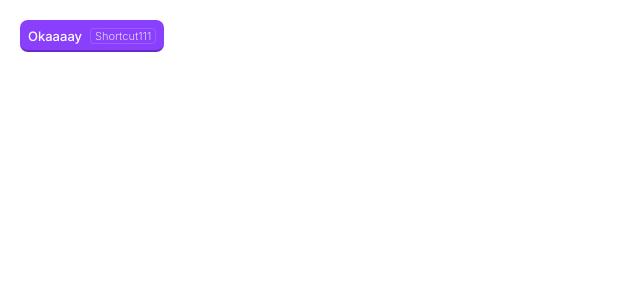
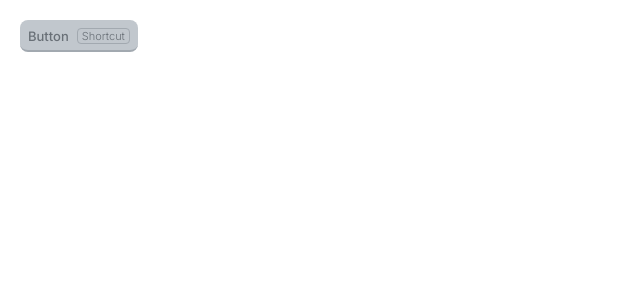
Before and after one commit to kdubrovsky/kanban-app, a React (Vite) app: page / in a window 1280 px wide. Shown: the top 300 px of the page, without its empty margins (0-640 px from the left). Built offline with nearby package versions, Linux system fonts and the light colour scheme.

Commit message:
Add main button styles and props

```diff
--- a/src/App.jsx
+++ b/src/App.jsx
@@ -7,15 +7,15 @@ function App() {
     }
 
     return (
-
         <>
             <Button
                 style='main'
-                priority='primary'
+                priority='secondary'
                 size='standard'
-                shortcut='Shortcut111'
+                shortcut='Shortcut'
                 onClick={dummyHandler}
-                title="Okaaaay"
+                title='Button'
+                disabled={true}
             />
         </>
     )
--- a/src/components/ui/Button/Button.jsx
+++ b/src/components/ui/Button/Button.jsx
@@ -1,4 +1,5 @@
 import css from './Button.module.scss';
+import classnames from 'classnames';
 
 function Button({
     type = 'button',  // submit or button
@@ -8,14 +9,19 @@ function Button({
     shortcut,         // shortcut text
     icon,             // svg icon
     onClick,          // onClick handler
-    title             // button title
+    title,            // button title
+    disabled = false
 }) {
+
+    const classNames = classnames(css[style], css[priority], css[size]);
+
 
     return (
         <button
-            className={css.main}
+            className={classNames}
             type={type}
             onClick={onClick}
+            disabled={disabled}
         >
             {title}
             {shortcut && <span className={css.shortcut}>{shortcut}</span>}
--- a/src/components/ui/Button/Button.module.scss
+++ b/src/components/ui/Button/Button.module.scss
@@ -1,6 +1,5 @@
-@use '../../../scss/modules/colors';
-@use '../../../scss/modules/typography';
-
+@use "../../../scss/modules/colors";
+@use "../../../scss/modules/typography";
 
 button {
     cursor: pointer;
@@ -15,42 +14,106 @@ button {
     }
 }
 
-.main {
-    @include typography.setFont(M, medium);
-    padding: 8px 8px 6px 8px;
-    gap: 8px;
-    color: colors.$gray-0;
-    background-color: colors.$brand-60;
-    border-bottom: 2px solid colors.$brand-70;
-}
-
 .shortcut {
     @include typography.setFont(XS, light);
     display: inline-block;
     line-height: 14px;
     padding: 0px 4px;
+    background-color: transparent;
+    border: 1px solid colors.$gray-100;
     border-radius: 4px;
-    color: rgba(colors.$gray-0, 0.8);
-    background-color: transparent;
-    border: 1px solid rgba(colors.$gray-0, 0.16);
 }
 
+.main {
+    @include typography.setFont(M, medium);
+    padding: 8px 8px 6px 8px;
+    gap: 8px;
 
+    &.primary {
+        color: colors.$gray-0;
+        background-color: colors.$brand-60;
+        border-bottom: 2px solid colors.$brand-70;
 
+        .shortcut {
+            color: rgba(colors.$gray-0, 0.8);
+            border-color: rgba(colors.$gray-0, 0.16);
+        }
 
+        &:hover {
+            background: linear-gradient(
+                    to bottom,
+                    rgba(colors.$brand-80, 0.24),
+                    rgba(colors.$brand-80, 0.24)
+                ),
+                colors.$brand-60;
+        }
 
+        &:active {
+            background: linear-gradient(
+                    to bottom,
+                    rgba(colors.$brand-80, 0.32),
+                    rgba(colors.$brand-80, 0.32)
+                ),
+                colors.$brand-60;
+        }
 
+        &[disabled] {
+            color: colors.$gray-60;
+            background-color: colors.$gray-30;
+            border-bottom: 2px solid colors.$gray-40;
 
+            .shortcut {
+                color: colors.$gray-60;
+                border-color: colors.$gray-40;
+            }
 
+            &:hover {
+                background: colors.$gray-30;
+            }
+        }
+    }
 
+    &.secondary {
+        color: colors.$gray-100;
+        background-color: colors.$gray-20;
+        border-bottom: 2px solid colors.$gray-30;
 
-/*
+        .shortcut {
+            color: colors.$gray-60;
+            border-color: colors.$gray-30;
+        }
 
-style,            // style:      'main', 'ghost', 'round', 'select'
-priority,         // priority:  'primary','secondary'
-size,             // size:      'standard', 'small'
-shortcut,         // shortcut text
-icon,             // svg icon
-onClick,          // onClick handler
-title             // button title
-*/
+        &:hover {
+            background: linear-gradient(
+                    to bottom,
+                    rgba(colors.$gray-40, 0.24),
+                    rgba(colors.$gray-40, 0.24)
+                ),
+                colors.$gray-20;
+        }
+
+        &:active {
+            background: linear-gradient(
+                    to bottom,
+                    rgba(colors.$gray-40, 0.32),
+                    rgba(colors.$gray-40, 0.32)
+                ),
+                colors.$gray-20;
+        }
+
+        &[disabled] {
+            color: colors.$gray-60;
+            background-color: colors.$gray-30;
+            border-bottom: 2px solid colors.$gray-40;
+
+            .shortcut {
+                color: colors.$gray-60;
+                border-color: colors.$gray-40;
+            }
+
+            &:hover {
+                background: colors.$gray-30;
+            }
+        }
+    }
+}
```
